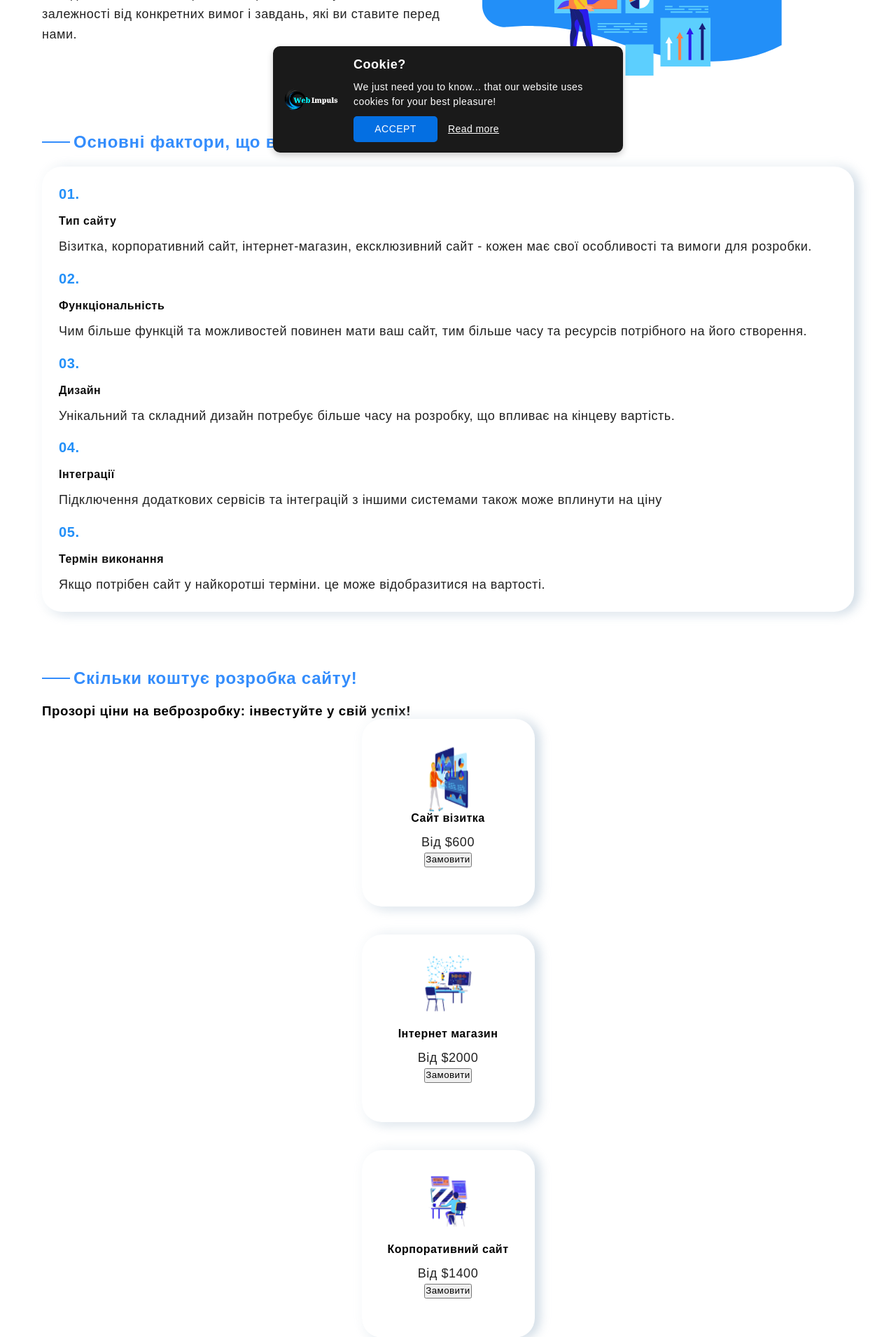
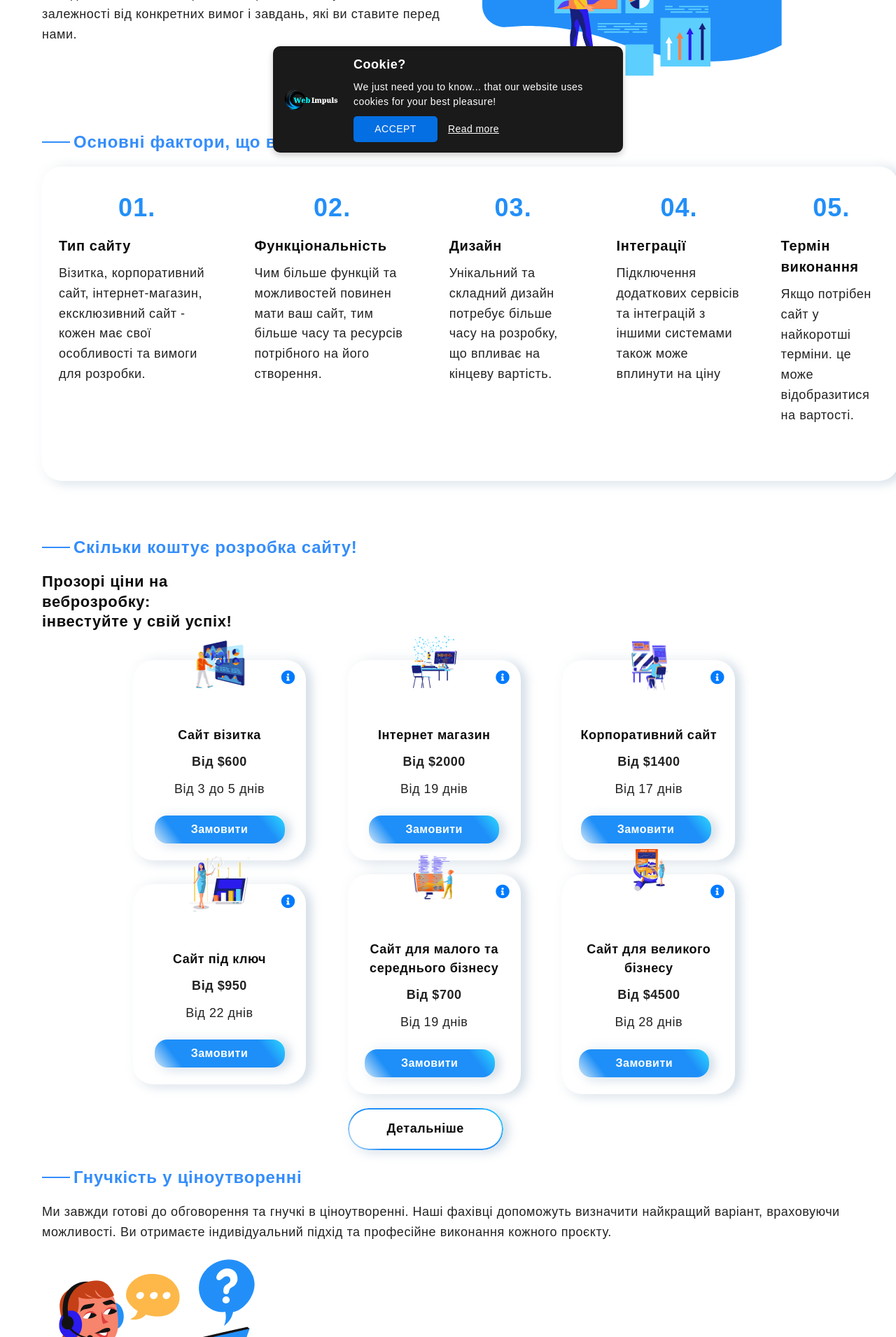
Before and after one commit to ZhyvotivskyiOleksii/Web-Impuls, a PHP site: page /price.html in a window 1280 px wide. Shown: the part 562-2472 px from the top of the page at 70% size. Run offline with PHP 8.4, Linux system fonts and the light colour scheme; some web fonts are replaced.

Commit message:
pricing sect

```diff
--- a/price.html
+++ b/price.html
@@ -91,21 +91,30 @@
           <h2><span>Основні фактори, що впливають на вартість</span></h2>
           <div class="pricing-items">
             <ul>
-              <li class="items-numbers">01.</li>
+              <li>
+                <h4 class="items-numbers">01.</h4>
               <h3 class="items-headings">Тип сайту</h3>
               <p class="items-text">Візитка, корпоративний сайт, інтернет-магазин, ексклюзивний сайт - кожен має свої особливості та вимоги для розробки. </p>
-              <li class="items-numbers">02.</li>
+              </li>
+              <li>
+                <h4 class="items-numbers">02.</h4>
               <h3 class="items-headings">Функціональність</h3>
               <p class="items-text">Чим більше функцій та можливостей повинен мати ваш сайт, тим більше часу та ресурсів потрібного на його створення.</p>
-              <li class="items-numbers">03.</li>
+              </li>
+              <li>
+                <h4 class="items-numbers">03.</h4>
               <h3 class="items-headings">Дизайн</h3>
               <p class="items-text">Унікальний та складний дизайн потребує більше часу на розробку, що впливає на кінцеву вартість.</p>
-              <li class="items-numbers">04.</li>
+             </li>
+              <li>
+              <h4 class="items-numbers">04.</h4>
               <h3 class="items-headings">Інтеграції</h3>
               <p class="items-text">Підключення додаткових сервісів та інтеграцій з іншими системами також може вплинути на ціну</p>
-              <li class="items-numbers">05.</li>
+              </li>
+              <li><h4 class="items-numbers">05.</h4>
               <h3 class="items-headings">Термін виконання</h3>
               <p class="items-text">Якщо потрібен сайт у найкоротші терміни. це може відобразитися на вартості.</p>
+            </li>
             </ul>
           </div>
           </div>
@@ -113,47 +122,107 @@
         <div class="third-sec">
           <div class="pricing-text">
             <h2><span>Скільки коштує розробка сайту!</span></h2>
-            <h3>Прозорі ціни на веброзробку: інвестуйте у свій успіх!</h3>
+            <h3 class="sect-heading">Прозорі ціни на веброзробку: інвестуйте у свій успіх!</h3>
             <div class="pricing-cards">
               <ul class="cards-list">
                 <li class="cards-bg">
-                  <img class="card-img" src="/images/pricing-img/1.png" alt="vizytka">
-                  <h4>Сайт візитка</h4>
-                  <p>Від $600</p>
-                  <button>Замовити</button>
+                  <img class="card-img-1" src="/images/pricing-img/1.png" alt="vizytka">
+                  <div class="info-icon-wrapper">
+                <i class="info-icon fas fa-info-circle" data-modal="modal-landing"></i>
+              </div>
+                  <div class="card-text">
+                  <h4 class="card-heading">Сайт візитка</h4>
+                  <p class="card-price">Від $600</p>
+                  <p class="card-time">Від 3 до 5 днів</p>
+                  <button class="card-btn">Замовити</button>
+                  </div>
                 </li>
                 <li class="cards-bg">
-                  <img class="card-img" src="/images/pricing-img/2.png" alt="vizytka">
-                  <h4>Інтернет магазин</h4>
-                  <p>Від $2000</p>
-                  <button>Замовити</button>
+                  <img class="card-img-2" src="/images/pricing-img/2.png" alt="vizytka">
+                  <div class="info-icon-wrapper">
+                <i class="info-icon fas fa-info-circle" data-modal="modal-landing"></i>
+              </div>
+                  <div class="card-text">
+                  <h4 class="card-heading">Інтернет магазин</h4>
+                  <p class="card-price">Від $2000</p>
+                  <p class="card-time">Від 19 днів</p>
+                  <button class="card-btn">Замовити</button>
+                  </div>
                 </li>
                 <li class="cards-bg">
-                  <img class="card-img" src="/images/pricing-img/3.png" alt="vizytka">
-                  <h4>Корпоративний сайт</h4>
-                  <p>Від $1400</p>
-                  <button>Замовити</button>
+                  <img class="card-img-3" src="/images/pricing-img/3.png" alt="vizytka">
+                  <div class="info-icon-wrapper">
+                <i class="info-icon fas fa-info-circle" data-modal="modal-landing"></i>
+              </div>
+                  <div class="card-text">
+                  <h4 class="card-heading">Корпоративний сайт</h4>
+                  <p class="card-price">Від $1400</p>
+                  <p class="card-time">Від 17 днів</p>
+                  <button class="card-btn">Замовити</button>
+                  </div>
                 </li>
                 <li class="cards-bg">
-                  <img class="card-img" src="/images/pricing-img/4.png" alt="vizytka">
-                  <h4>Сайт під ключ</h4>
-                  <p>Від $950</p>
-                  <button>Замовити</button>
+                  <img class="card-img-4" src="/images/pricing-img/4.png" alt="vizytka">
+                  <div class="info-icon-wrapper">
+                <i class="info-icon fas fa-info-circle" data-modal="modal-landing"></i>
+              </div>
+                  <div class="card-text">
+                  <h4 class="card-heading">Сайт під ключ</h4>
+                  <p class="card-price">Від $950</p>
+                  <p class="card-time">Від  22 днів</p>
+                  <button class="card-btn">Замовити</button>
+                  </div>
                 </li>
                 <li class="cards-bg">
-                  <img class="card-img" src="/images/pricing-img/5.png" alt="vizytka">
-                  <h4>Сайт для малого та середнього бізнесу</h4>
-                  <p>Від $700</p>
-                  <button>Замовити</button>
+                  <img class="card-img-5" src="/images/pricing-img/5.png" alt="vizytka">
+                  <div class="info-icon-wrapper">
+                <i class="info-icon fas fa-info-circle" data-modal="modal-landing"></i>
+              </div>
+                  <div class="card-text">
+                  <h4 class="card-heading">Сайт для малого та середнього бізнесу</h4>
+                  <p class="card-price">Від $700</p>
+                  <p class="card-time">Від 19 днів</p>
+                  <button class="card-btn">Замовити</button>
+                  </div>
                 </li>
                 <li class="cards-bg">
-                  <img class="card-img" src="/images/pricing-img/6.png" alt="vizytka">
-                  <h4>Сайт для великого бізнесу</h4>
-                  <p>Від $4500</p>
-                  <button>Замовити</button>
+                  <img class="card-img-6" src="/images/pricing-img/6.png" alt="vizytka">
+                  <div class="info-icon-wrapper">
+                <i class="info-icon fas fa-info-circle" data-modal="modal-landing"></i>
+              </div>
+                  <div class="card-text">
+                  <h4 class="card-heading">Сайт для великого бізнесу</h4>
+                  <p class="card-price">Від $4500</p>
+                  <p class="card-time">Від  28 днів</p>
+                  <button class="card-btn">Замовити</button>
+                  </div>
                 </li>
+                <button class="gen-btn">Детальніше</button>
             </ul>
-            <button>Детальніше</button>
+            </div>
+            <div class="fourth-sec">
+              <div class="pricing-box">
+              <h2><span>Гнучкість у ціноутворенні</span></h2>
+              <p class="pricing">Ми завжди готові до обговорення та гнучкі в ціноутворенні. Наші фахівці допоможуть визначити найкращий варіант, враховуючи можливості. Ви отримаєте індивідуальний підхід та професійне виконання кожного проєкту.</p>
+              <img class="pricing-img" src="/images/pricing-img/Group.png">
+              </div>
+              <div class="pricing-box">
+              <h2><span>Наш підхід</span></h2>
+              <p class="pricing">Ми завжди орієнтуємося на потреби наших клієнтів і готові запропонувати оптимальні рішення, що відповідають вашим бюджетним можливостям. Наприклад, для невеликого бізнесу ми можемо запропонувати шаблонний сай, який буде коштувати дешевше, але водночас залишиться функціональним та привабливим. Якщо ж вам потрібен ексклюзивний сайт з унікальним дизайном та розширеними можливостями, вартість буде вищою.</p>
+              <img class="pricing-img" src="/images/pricing-img/Group2.png">
+              </div>
+              <div class="pricing-box">
+              <h2><span>Будь ласка, скористайтеся формою, щоб звʼязатися з нами</span></h2>
+              <p class="pricing">Введіть своє імʼя, адресу електронної пошти, номер телефону та повідомлення, і ми незабаром звʼяжемося з вами.</p>
+              <form class="contact-form">
+  <input type="text" name="name" placeholder="Ім'я та Прізвище" required />
+  <input type="email" name="email" placeholder="Електронна пошта" required />
+  <input type="tel" name="phone" placeholder="Телефон" required />
+  <textarea name="message" placeholder="Повідомлення" required></textarea>
+
+  <button type="submit">Відправити</button>
+</form>
+              </div>
             </div>
           </div>
         </div>
--- a/styles/page/price.css
+++ b/styles/page/price.css
@@ -118,27 +118,305 @@
   color: #0c0c0c;
   margin-bottom: 16px;
 }
+.sect-heading {
+  font-family: "Poppins", sans-serif;
+  font-weight: 600;
+  font-size: 22px;
+  line-height: 130%;
+  color: #0c0c0c;
+  padding-bottom: 40px;
+  width: 280px;
+}
 .cards-list {
   display: flex;
   flex-direction: column;
   align-items: center;
   gap: 40px;
+  padding-bottom: 24px;
 }
 .cards-bg {
+  position: relative;
   display: flex;
   flex-direction: column;
   align-items: center;
   border-radius: 28px;
   padding: 24px;
   width: 247px;
-  height: 268px;
+  height: auto;
   box-shadow: -6px -2px 16px 0 rgba(255, 255, 255, 0.8),
     6px 2px 16px 0 rgba(136, 165, 191, 0.48);
   background: var(--white-color);
 }
-.card-img {
-  width: 108px;
-  height: 108px;
+.info-icon-wrapper {
+  position: absolute;
+  top: 15px;
+  right: 15px;
+  cursor: pointer;
+}
+
+.info-icon {
+  font-size: 20px;
+  color: #007bff;
+  animation: pulse 2s infinite;
+}
+.card-img-1 {
+  position: absolute;
+  top: -40px;
+  width: 135px;
+  height: 80px;
+}
+.card-img-2 {
+  position: absolute;
+  top: -40px;
+  width: 106px;
+  height: 101px;
+}
+.card-img-3 {
+  position: absolute;
+  top: -40px;
+  width: 105px;
+  height: 105px;
+}
+.card-img-4 {
+  position: absolute;
+  top: -40px;
+  width: 88px;
+  height: 79px;
+}
+.card-img-5 {
+  position: absolute;
+  top: -40px;
+  width: 110px;
+  height: 110px;
+}
+.card-img-6 {
+  position: absolute;
+  top: -40px;
+  width: 86px;
+  height: 86px;
+}
+.card-text {
+  padding-top: 70px;
+}
+.card-heading {
+  font-weight: 700;
+  font-size: 18px;
+  line-height: 150%;
+  text-align: center;
+  color: #0c0c0c;
+}
+.card-price {
+  font-weight: 700;
+  font-size: 18px;
+  line-height: 150%;
+  text-align: center;
+  color: #0c0c0c;
+}
+.card-time {
+  font-weight: 400;
+  font-size: 16px;
+  line-height: 150%;
+  text-align: center;
+  color: #0c0c0c;
+  padding-bottom: 24px;
+}
+.card-btn {
+  font-family: "Poppins", sans-serif;
+  font-weight: 600;
+  font-size: 16px;
+  line-height: 150%;
+  color: #ffffff;
+  border-radius: 18px;
+  padding: 8px 24px;
+  width: 186px;
+  height: 40px;
+  box-shadow: -0.375rem -0.125rem 1rem 0 rgba(255, 255, 255, 0.8),
+    0.375rem 0.125rem 1rem 0 rgba(136, 165, 191, 0.48);
+  background: linear-gradient(
+    233deg,
+    #2cd9ff 0%,
+    #1e8ff8 18.23%,
+    #1e8ff8 81%,
+    #d4e8f7 100%,
+    #0d3885 100%
+  );
+  border: none;
+}
+.gen-btn {
+  font-weight: 600;
+  font-size: 18px;
+  line-height: 150%;
+  text-align: center;
+  color: #0c0c0c;
+  position: relative;
+  border-radius: 94px;
+  width: 222px;
+  height: 60px;
+  background: #ffffff;
+  box-shadow: -6px -2px 16px 0 rgba(255, 255, 255, 0.8),
+    6px 2px 16px 0 rgba(136, 165, 191, 0.48);
+  border: none; /* Видаляємо стандартний бордер */
+}
+
+.gen-btn::before {
+  content: "";
+  position: absolute;
+  inset: 0;
+  padding: 2px; /* Товщина градієнтного бордера */
+  border-radius: 94px;
+  background: linear-gradient(
+    233deg,
+    #2cd9ff 0%,
+    #1e8ff8 18.23%,
+    #1e8ff8 81%,
+    #d4e8f7 100%,
+    #0d3885 100%
+  );
+  -webkit-mask: linear-gradient(white 0 0) content-box,
+    linear-gradient(white 0 0);
+  mask: linear-gradient(white 0 0) content-box, linear-gradient(white 0 0);
+  -webkit-mask-composite: xor;
+  mask-composite: exclude;
+}
+.pricing {
+  font-family: "Poppins", sans-serif;
+  padding-bottom: 24px;
+  font-weight: 400;
+  font-size: 14px;
+  line-height: 150%;
+  color: #0c0c0c;
+}
+.pricing-img {
+  padding-bottom: 80px;
+}
+.contact-form {
+  max-width: 400px;
+  background: #ffffff;
+  padding: 20px;
+  border-radius: 15px;
+  box-shadow: 0px 10px 30px rgba(0, 0, 0, 0.1);
+  display: flex;
+  flex-direction: column;
+  gap: 20px;
+  text-align: center;
+  align-items: center;
+}
+
+.contact-form h3 {
+  font-size: 1.5rem;
+  color: #222;
+  margin-bottom: 10px;
+}
+
+.contact-form input,
+.contact-form textarea {
+  width: 100%;
+  padding: 10px;
+  border: none;
+  border-bottom: 1px solid #ccc;
+  font-size: 1rem;
+  background: transparent;
+  transition: border-color 0.3s ease;
+}
+
+.contact-form input:focus,
+.contact-form textarea:focus {
+  border-bottom: 1px solid #007bff;
+  outline: none;
+}
+
+.contact-form textarea {
+  resize: none;
+  height: 80px;
+}
+
+.contact-form button {
+  font-weight: 600;
+  font-size: 18px;
+  line-height: 150%;
+  text-align: center;
+  color: #0c0c0c;
+  position: relative;
+  border-radius: 94px;
+  width: 222px;
+  height: 60px;
+  background: #ffffff;
+  box-shadow: -6px -2px 16px 0 rgba(255, 255, 255, 0.8),
+    6px 2px 16px 0 rgba(136, 165, 191, 0.48);
+  border: none; /* Видаляємо стандартний бордер */
+}
+
+.contact-form button::before {
+  content: "";
+  position: absolute;
+  inset: 0;
+  padding: 2px; /* Товщина градієнтного бордера */
+  border-radius: 94px;
+  background: linear-gradient(
+    233deg,
+    #2cd9ff 0%,
+    #1e8ff8 18.23%,
+    #1e8ff8 81%,
+    #d4e8f7 100%,
+    #0d3885 100%
+  );
+  -webkit-mask: linear-gradient(white 0 0) content-box,
+    linear-gradient(white 0 0);
+  mask: linear-gradient(white 0 0) content-box, linear-gradient(white 0 0);
+  -webkit-mask-composite: xor;
+  mask-composite: exclude;
+}
+
+.contact-form button:hover {
+  transform: scale(1.05);
+  box-shadow: 0px 6px 12px rgba(0, 0, 0, 0.15);
+}
+@media (min-width: 768px) {
+  .pricing-items {
+    border-radius: 28px;
+    padding: 32px 24px;
+    width: 1224px;
+    height: 449px;
+    box-shadow: -6px -2px 16px 0 rgba(255, 255, 255, 0.8),
+      6px 2px 16px 0 rgba(136, 165, 191, 0.48);
+    background: #ffffff;
+  }
+  .pricing-items ul {
+    display: flex;
+    gap: 56px;
+  }
+  .items-numbers {
+    font-family: "Poppins", sans-serif;
+    font-weight: 700;
+    font-size: 36px;
+    line-height: 150%;
+    text-align: center;
+    color: #228ff8;
+  }
+  .items-headings {
+    font-weight: 700;
+    font-size: 20px;
+    line-height: 150%;
+    color: #0c0c0c;
+  }
+  .items-text {
+    font-family: "Poppins", sans-serif;
+    font-weight: 400;
+    font-size: 14px;
+    line-height: 150%;
+    color: #0c0c0c;
+  }
+  .cards-list {
+    display: grid;
+    grid-template-columns: repeat(3, 1fr); /* 3 колонки */
+    gap: 20px; /* Відступи між картками */
+    max-width: 900px; /* Або будь-яке інше обмеження ширини */
+    margin: auto; /* Центрування */
+  }
+  .gen-btn {
+    display: grid;
+    grid-column: 2 / 3;
+    align-items: center;
 }
 @media (max-width: 768px) {
   .price-title {
```
Also changed, not shown: images/pricing-img/Group.png (added), images/pricing-img/Group2.png (added).
